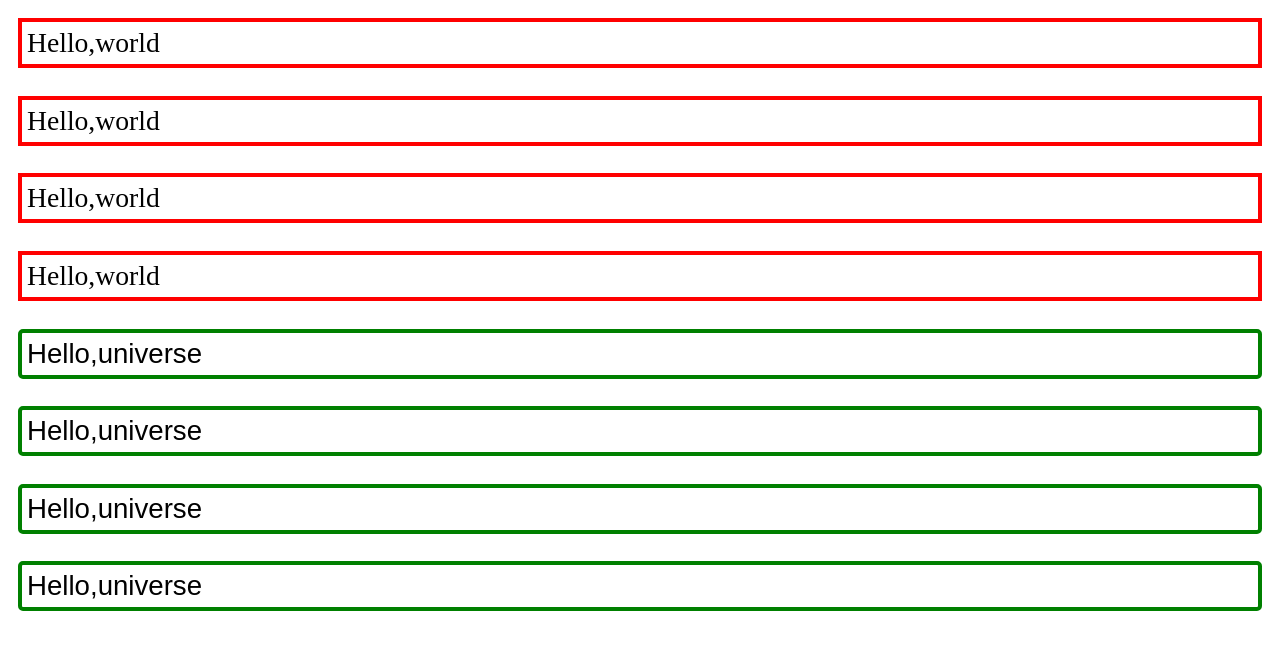
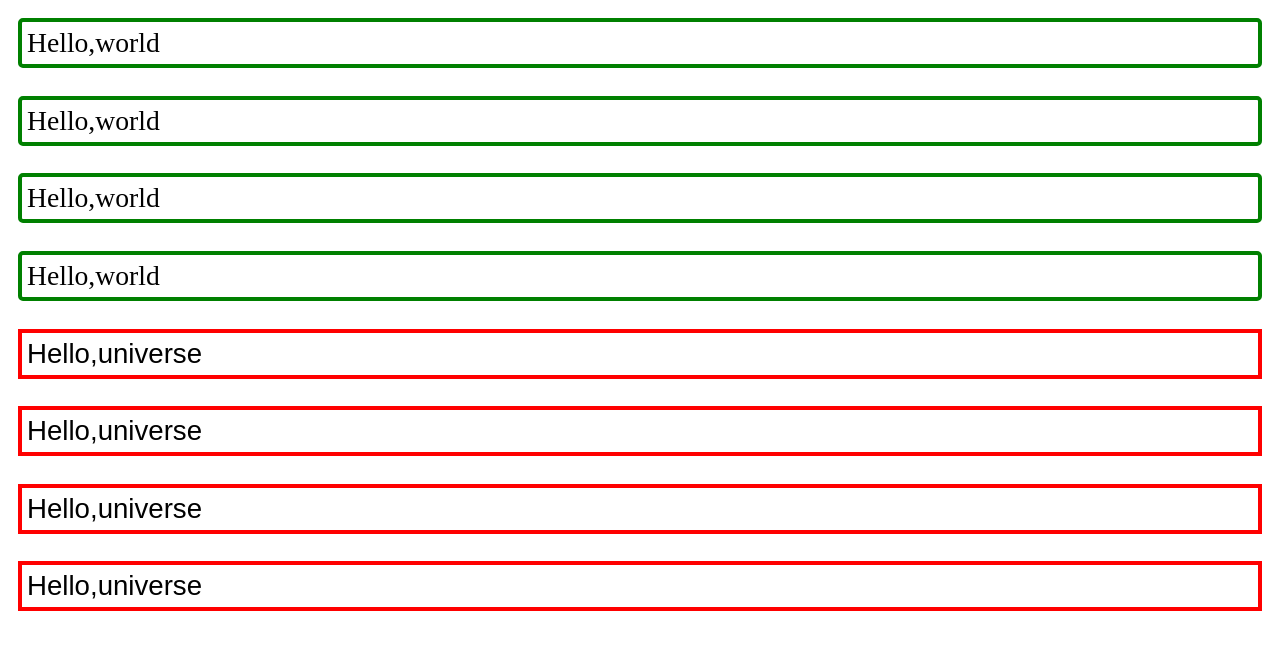
Before and after one commit to nightsaku/nightsaku.github.io, a plain HTML site: page docs/week8.html in a window 1280 px wide. Drawn offline with Linux system fonts and the light colour scheme.

Commit message:
Update week8.html

```diff
--- a/docs/week8.html
+++ b/docs/week8.html
@@ -4,13 +4,13 @@
 * {font-size: 1.2em; padding: 5px;}
 .serif {
   font-family: "Times New Roman", Times, serif;
-   border: 4px solid red;
+  border: 4px solid green;
+  border-radius: 5px;
 }
 
 .sansserif {
   font-family: Arial, Helvetica, sans-serif;
-  border: 4px solid green;
-  border-radius: 5px;
+  border: 4px solid red;
 }
 </style>
 </head>
```
